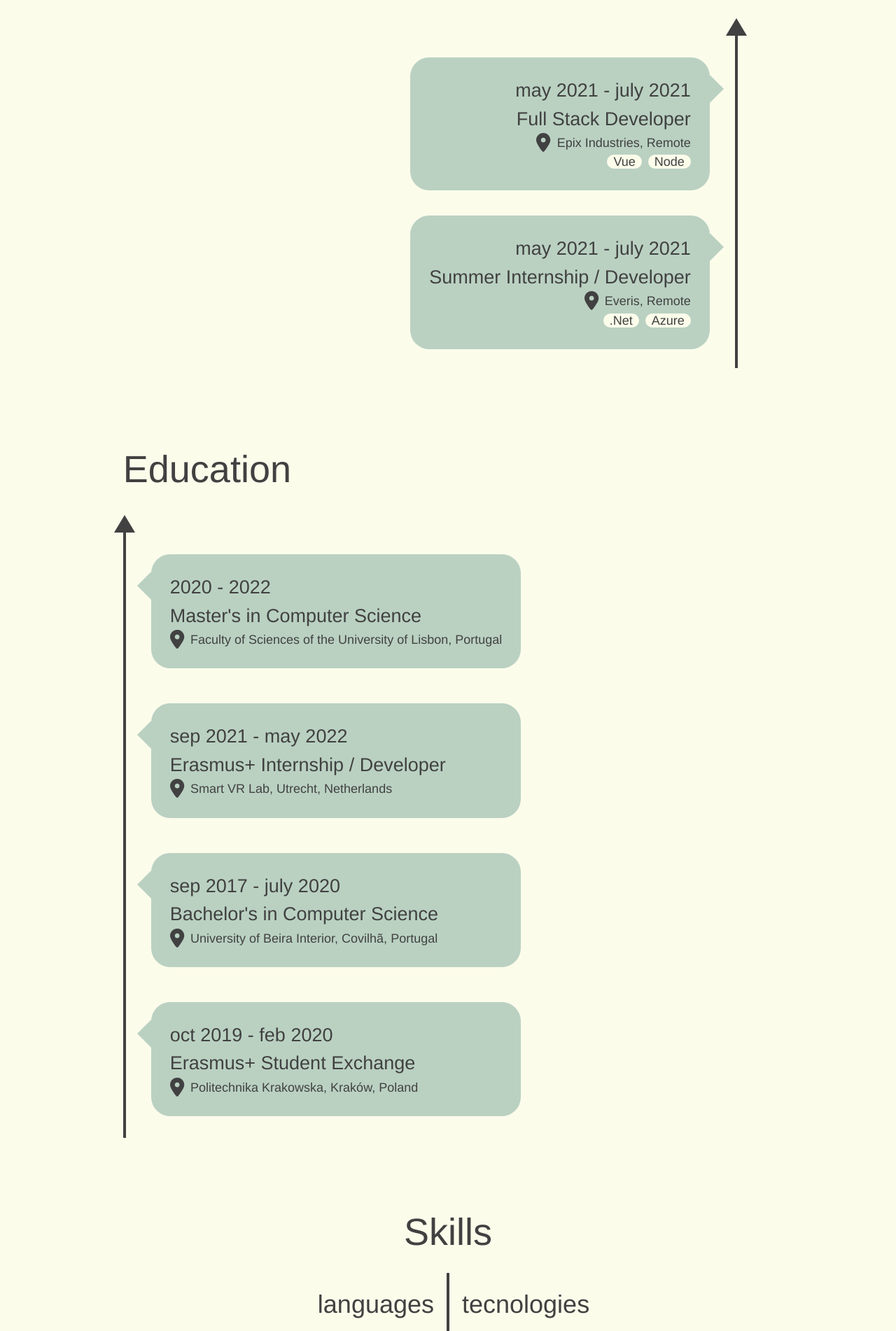
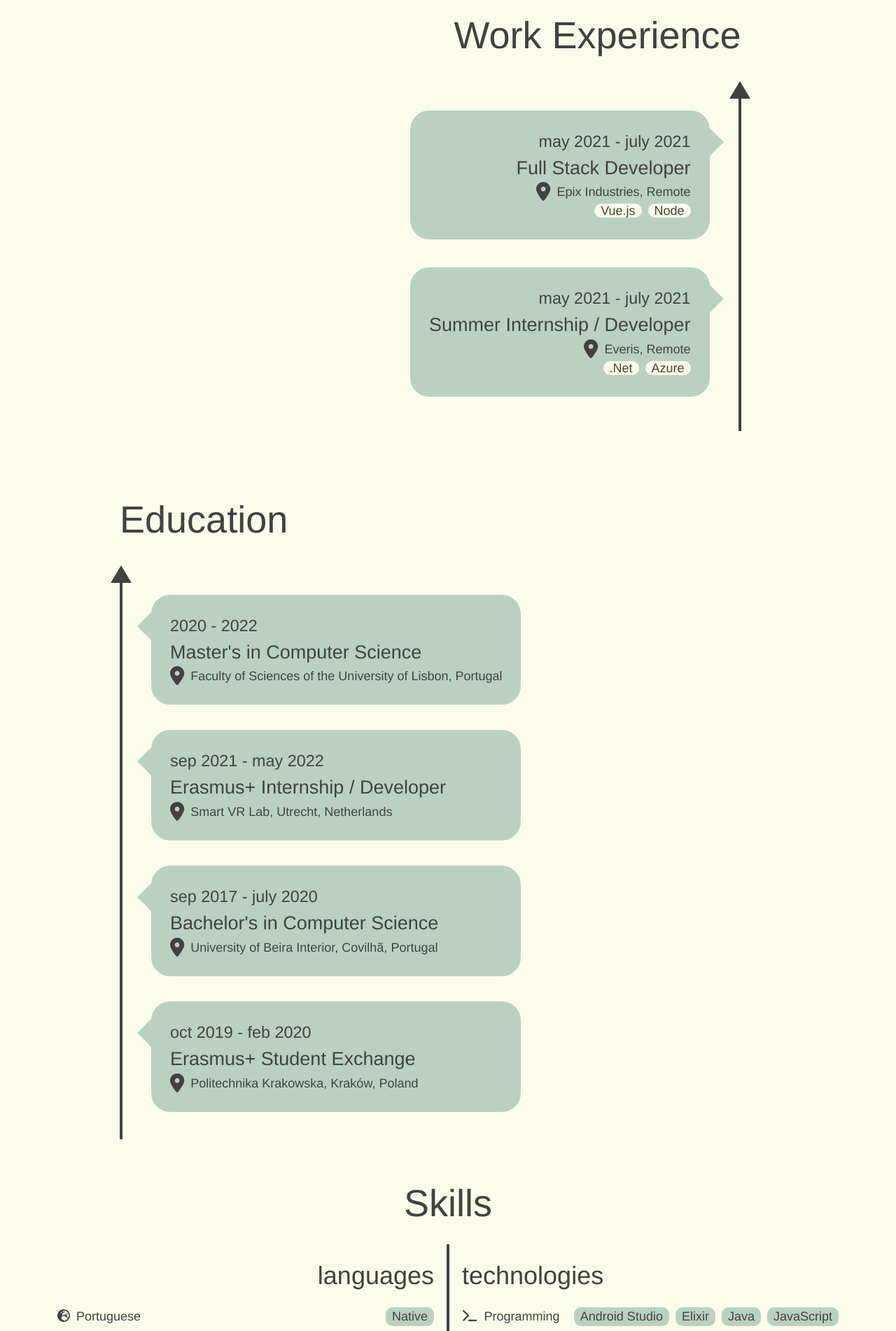
Before and after one commit to Bosutike/r-vieira.github.io, a Vue app: page / in a window 1280 px wide. Shown: the part 880-2782 px from the top of the page at 70% size. Built offline with nearby package versions, Linux system fonts and the light colour scheme.

Commit message:
Some more work in all Components Created Projects and Project component Created projects.json file

```diff
--- a/src/App.vue
+++ b/src/App.vue
@@ -4,6 +4,7 @@
   <ExperienceComponent />
   <EducationComponent />
   <SkillsComponent />
+  <ProjectsComponent />
 </template>
 
 <script>
@@ -12,6 +13,7 @@ import ExperienceComponent from "./components/ExperienceComponent.vue";
 import EducationComponent from "./components/EducationComponent.vue";
 import NavBarComponent from "./components/NavBarComponent.vue";
 import SkillsComponent from "./components/SkillsComponent.vue";
+import ProjectsComponent from "./components/ProjectsComponent.vue";
 
 export default {
   name: "App",
@@ -21,6 +23,7 @@ export default {
     EducationComponent,
     NavBarComponent,
     SkillsComponent,
+    ProjectsComponent,
   },
 };
 </script>
--- a/src/assets/tailwind.css
+++ b/src/assets/tailwind.css
@@ -34,6 +34,10 @@ h4 {
   font-size: 1.5em;
 }
 
+h5 {
+  font-size: 1.3em;
+}
+
 p {
   font-size: 1em;
 }
--- a/src/components/EducationComponent.vue
+++ b/src/components/EducationComponent.vue
@@ -1,42 +1,42 @@
 <template>
-  <div class="flex justify-center pb-20">
+  <div id="education" class="flex justify-center py-20">
     <div class="education">
       <h2>Education</h2>
-      <div class="mt-10 md:mr-40 lg:mr-60 xl:mr-80">
-        <div class="timeline">
+      <div class="sm:mt-10 md:mr-40 lg:mr-60 xl:mr-80">
+        <div class="timeline hidden sm:block">
           <div class="timeline-arrow-up"></div>
         </div>
         <div class="timeline-info">
-          <div class="master">
-            <div class="arrow-left"></div>
-            <h4>2020 - 2022</h4>
+          <div class="master sm:mt-4 mx-1 sm:ml-10">
+            <div class="arrow-left hidden sm:block"></div>
+            <h5>2020 - 2022</h5>
             <h4>Master's in Computer Science</h4>
             <p>
               <i class="fa-solid fa-xl fa-location-dot mr-2"></i>Faculty of
               Sciences of the University of Lisbon, Portugal
             </p>
           </div>
-          <div class="holand">
-            <div class="arrow-left"></div>
-            <h4>sep 2021 - may 2022</h4>
+          <div class="holand mt-4 sm:mt-8 mx-1 sm:ml-10">
+            <div class="arrow-left hidden sm:block"></div>
+            <h5>sep 2021 - may 2022</h5>
             <h4>Erasmus+ Internship / Developer</h4>
             <p>
               <i class="fa-solid fa-xl fa-location-dot mr-2"></i>Smart VR Lab,
               Utrecht, Netherlands
             </p>
           </div>
-          <div class="bachelor">
-            <div class="arrow-left"></div>
-            <h4>sep 2017 - july 2020</h4>
+          <div class="bachelor mt-4 sm:mt-8 mx-1 sm:ml-10">
+            <div class="arrow-left hidden sm:block"></div>
+            <h5>sep 2017 - july 2020</h5>
             <h4>Bachelor's in Computer Science</h4>
             <p>
               <i class="fa-solid fa-xl fa-location-dot mr-2"></i>University of
               Beira Interior, Covilhã, Portugal
             </p>
           </div>
-          <div class="krakow">
-            <div class="arrow-left"></div>
-            <h4>oct 2019 - feb 2020</h4>
+          <div class="krakow mt-4 sm:mt-8 mx-1 sm:ml-10">
+            <div class="arrow-left hidden sm:block"></div>
+            <h5>oct 2019 - feb 2020</h5>
             <h4>Erasmus+ Student Exchange</h4>
             <p>
               <i class="fa-solid fa-xl fa-location-dot mr-2"></i>Politechnika
@@ -56,18 +56,15 @@ export default {
 </script>
 
 <style scoped>
-.education {
-  height: 1000px;
-}
 .timeline {
   position: absolute;
   width: 4px;
-  height: 870px;
+  height: 800px;
   background-color: #414141;
 }
 
 .timeline-info {
-  padding-top: 2em;
+  padding-top: 0.2em;
 }
 
 .timeline-arrow-up {
@@ -84,7 +81,6 @@ export default {
 .master {
   position: relative;
   padding: 1.5em;
-  margin-left: 40px;
   background-color: #bad1c2;
   border-radius: 1.5em;
 }
@@ -92,8 +88,6 @@ export default {
 .holand {
   position: relative;
   padding: 1.5em;
-  margin-top: 50px;
-  margin-left: 40px;
   background-color: #bad1c2;
   border-radius: 1.5em;
 }
@@ -101,8 +95,6 @@ export default {
 .bachelor {
   position: relative;
   padding: 1.5em;
-  margin-top: 50px;
-  margin-left: 40px;
   background-color: #bad1c2;
   border-radius: 1.5em;
 }
@@ -110,8 +102,6 @@ export default {
 .krakow {
   position: relative;
   padding: 1.5em;
-  margin-top: 50px;
-  margin-left: 40px;
   background-color: #bad1c2;
   border-radius: 1.5em;
 }
--- a/src/components/ExperienceComponent.vue
+++ b/src/components/ExperienceComponent.vue
@@ -1,28 +1,28 @@
 <template>
-  <div class="flex justify-center pt-30 pb-20">
+  <div id="work-experience" class="flex justify-center pt-20 pb-10">
     <div class="experience">
       <h2 class="text-right">Work Experience</h2>
-      <div class="relative mt-10 md:ml-40 lg:ml-60 xl:ml-80">
-        <div class="timeline">
+      <div class="relative sm:mt-10 md:ml-40 lg:ml-60 xl:ml-80">
+        <div class="timeline hidden sm:block">
           <div class="timeline-arrow-up"></div>
         </div>
         <div class="timeline-info">
-          <div class="epix container">
-            <div class="arrow-right"></div>
-            <h4>may 2021 - july 2021</h4>
+          <div class="epix mt-4 mx-1 sm:mr-10">
+            <div class="arrow-right hidden sm:block"></div>
+            <h5>may 2021 - july 2021</h5>
             <h4>Full Stack Developer</h4>
             <p>
               <i class="fa-solid fa-xl fa-location-dot mr-2"></i>Epix
               Industries, Remote
             </p>
-            <span class="perk-exp">Vue</span>
+            <span class="perk-exp">Vue.js</span>
             <span class="perk-exp ml-2">Node</span>
           </div>
         </div>
         <div class="timeline-info">
-          <div class="epix container">
-            <div class="arrow-right"></div>
-            <h4>may 2021 - july 2021</h4>
+          <div class="everis mt-4 sm:mt-8 mx-1 sm:mr-10">
+            <div class="arrow-right hidden sm:block"></div>
+            <h5>may 2021 - july 2021</h5>
             <h4>Summer Internship / Developer</h4>
             <p>
               <i class="fa-solid fa-xl fa-location-dot mr-2"></i>Everis, Remote
@@ -43,9 +43,6 @@ export default {
 </script>
 
 <style scoped>
-.experience {
-  height: 620px;
-}
 .timeline {
   position: absolute;
   width: 4px;
@@ -55,8 +52,7 @@ export default {
 }
 
 .timeline-info {
-  padding-top: 2em;
-  margin-right: 40px;
+  padding-top: 0.2em;
   text-align: right;
 }
 
@@ -78,6 +74,13 @@ export default {
   border-radius: 1.5em;
 }
 
+.everis {
+  position: relative;
+  padding: 1.5em;
+  background-color: #bad1c2;
+  border-radius: 1.5em;
+}
+
 .arrow-right {
   position: absolute;
   top: 25px;
--- /dev/null
+++ b/src/components/ProjectComponent.vue
@@ -0,0 +1,29 @@
+<template>
+  <div class="drop-shadow-xl p-5 bg-white rounded-md m-1 w-90">
+    <div class="flex justify-between px-1">
+      <h4 class="mb-4">{{ title }}</h4>
+      <span>
+        <a :href="link" target="_blank">
+          <i class="fa-brands fa-2x fa-github"></i>
+        </a>
+      </span>
+    </div>
+    <p class="mb-2">{{ paragraph }}</p>
+    <div class="flex justify-end flex-wrap space-x-2 space-y-2 -mt-2">
+      <span
+        :class="{ 'mt-2': key === 0 }"
+        class="perk"
+        v-for="(perk, key) in perks"
+        :key="key"
+        >{{ perk }}</span
+      >
+    </div>
+  </div>
+</template>
+
+<script>
+export default {
+  name: "ProjectComponent",
+  props: ["title", "link", "paragraph", "perks"],
+};
+</script>
--- /dev/null
+++ b/src/components/ProjectsComponent.vue
@@ -0,0 +1,35 @@
+<template>
+  <div id="projects" class="flex justify-center w-full pb-20">
+    <div class="container">
+      <h2 class="text-center pb-4">Projects</h2>
+      <div class="flex justify-center flex-wrap">
+        <ProjectComponent
+          v-for="project in projects"
+          :key="project.id"
+          :link="project.link"
+          :title="project.title"
+          :paragraph="project.paragraph"
+          :perks="project.perks"
+        />
+      </div>
+    </div>
+  </div>
+</template>
+
+<script>
+import projects from "../data/projects.json";
+
+import ProjectComponent from "./ProjectComponent.vue";
+
+export default {
+  name: "ProjectsComponent",
+  components: {
+    ProjectComponent,
+  },
+  data() {
+    return {
+      projects: projects,
+    };
+  },
+};
+</script>
--- a/src/components/SkillsComponent.vue
+++ b/src/components/SkillsComponent.vue
@@ -1,10 +1,10 @@
 <template>
-  <div class="flex justify-center w-full pb-20">
+  <div id="skills" class="flex justify-center w-full pb-20">
     <div class="container">
-      <h2 class="text-center pb-4">Skills</h2>
+      <h2 class="text-center sm:pb-4">Skills</h2>
       <div class="flex justify-center flex-wrap">
         <div class="container max-w-lg px-4 py-4 border-r-2">
-          <h3 class="text-right pb-4">languages</h3>
+          <h3 class="text-right pb-2 sm:pb-4">languages</h3>
           <div class="flex justify-between">
             <div class="flex flex-col space-y-4">
               <span
@@ -19,33 +19,40 @@
           </div>
         </div>
         <div class="container max-w-lg px-4 py-4 border-l-2">
-          <h3 class="pb-4">tecnologies</h3>
+          <h3 class="pb-2 sm:pb-4">technologies</h3>
           <div class="flex justify-between">
             <div class="flex flex-col space-y-4">
               <div class="container flex justify-between">
-                <span><i class="fa-solid fa-computer mr-2"></i></span>
+                <span><i class="fa-solid fa-terminal mr-2"></i></span>
                 <span class="inline-block align-middle">Programming </span>
 
-                <div class="flex flex-wrap justify-end space-x-2">
-                  <span class="perk">Android Studio</span>
+                <div
+                  class="flex flex-wrap justify-end space-x-2 space-y-2 -mt-2"
+                >
+                  <span class="perk mt-2">Android Studio</span>
                   <span class="perk">Elixir</span>
                   <span class="perk">Java</span>
                   <span class="perk">JavaScript</span>
-                  <span class="perk mt-1">Python</span>
+                  <span class="perk">Python</span>
                 </div>
               </div>
               <div class="container flex justify-between">
                 <span><i class="fa-solid fa-window-maximize mr-2"></i>Web</span>
-                <div class="flex flex-wrap justify-end space-x-2">
-                  <span class="perk">CSS</span>
+                <div
+                  class="flex flex-wrap justify-end space-x-2 space-y-2 -mt-2"
+                >
+                  <span class="perk mt-2">CSS</span>
                   <span class="perk">HTML</span>
-                  <span class="perk">VUE</span>
+                  <span class="perk">Vue.js</span>
+                  <span class="perk">Tailwind CSS</span>
                 </div>
               </div>
               <div class="container flex justify-between">
                 <span><i class="fa-solid fa-database mr-2"></i>DB</span>
-                <div class="flex flex-wrap justify-end space-x-2">
-                  <span class="perk">PostgreSQL</span>
+                <div
+                  class="flex flex-wrap justify-end space-x-2 space-y-2 -mt-2"
+                >
+                  <span class="perk mt-2">PostgreSQL</span>
                   <span class="perk">MyQSL</span>
                   <span class="perk">SQLite</span>
                 </div>
@@ -55,8 +62,10 @@
                   ><i class="fa-solid fa-screwdriver-wrench mr-2"></i
                   >Other</span
                 >
-                <div class="flex flex-wrap justify-end space-x-2">
-                  <span class="perk">Docker</span>
+                <div
+                  class="flex flex-wrap justify-end space-x-2 space-y-2 -mt-2"
+                >
+                  <span class="perk mt-2">Docker</span>
                   <span class="perk">Figma</span>
                 </div>
               </div>
--- /dev/null
+++ b/src/data/projects.json
@@ -0,0 +1,24 @@
+[
+    {
+        "id": 1,
+        "link": "https://github.com/Bosutike/r-vieira.github.io",
+        "title": "CV Website",
+        "paragraph": "System to help manage user generated images.",
+        "perks": [
+            "Vue.js",
+            "Tailwind CSS"
+        ]
+    },
+    {
+        "id": 2,
+        "link": "https://github.com/Bosutike/coding_challenge",
+        "title": "Coding Challenge",
+        "paragraph": "System to help manage user generated images.",
+        "perks": [
+            "Docker",
+            "Node.js",
+            "Vue.js",
+            "PostgreSQL"
+        ]
+    }
+]
```
Also changed, not shown: src/components/NavBarComponent.vue (+11 -3 lines).
